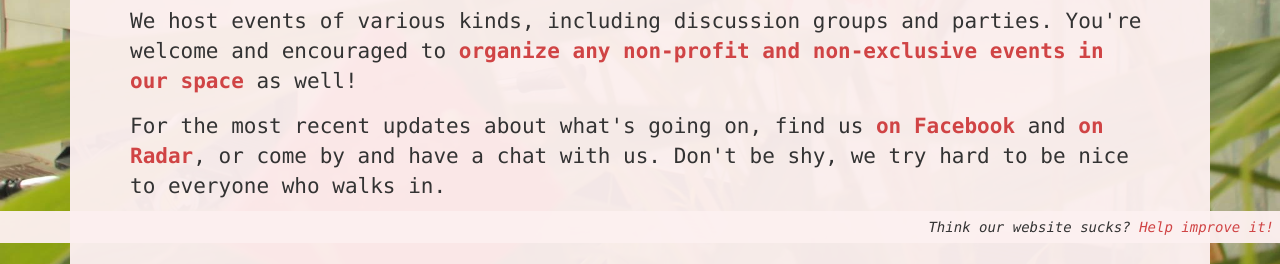
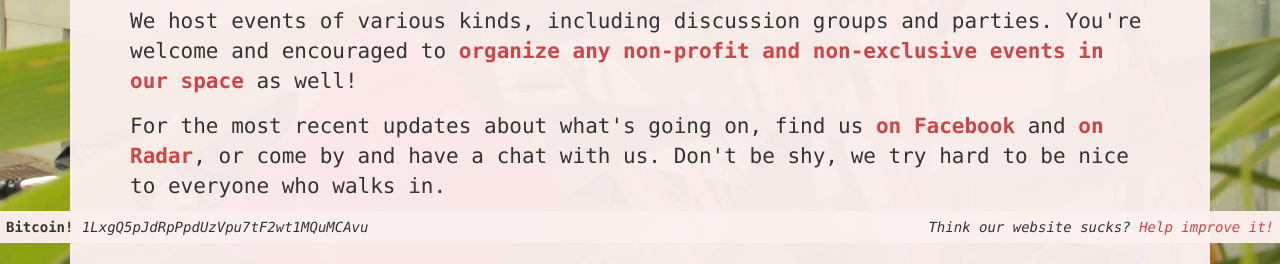
Before and after one commit to deverrekijker/deverrekijker.org, a PHP site: page / in a window 1280 px wide. Shown: the part 557-821 px from the top of the page. Run offline with PHP 8.4, Linux system fonts and the light colour scheme; data that the repository does not hold is empty.

Commit message:
added bitcoin address to footer

```diff
--- a/DEFAULT/index.php
+++ b/DEFAULT/index.php
@@ -71,6 +71,9 @@
          </div>
       </div>
       <footer>
+        <span class="left">
+          <strong>Bitcoin!</strong> <em>1LxgQ5pJdRpPpdUzVpu7tF2wt1MQuMCAvu</em>
+        </span>
          <span class="right">
          <em>Think our website sucks? <a target="_blank" href="https://github.com/deverrekijker/deverrekijker.org">Help improve it!</a></em>
          </span>
```
